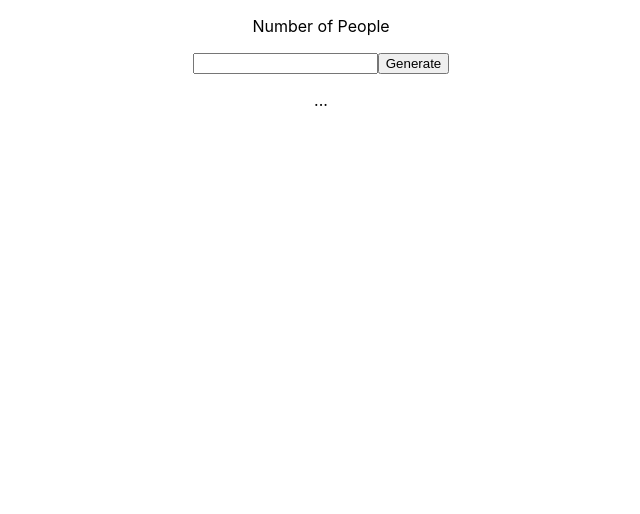
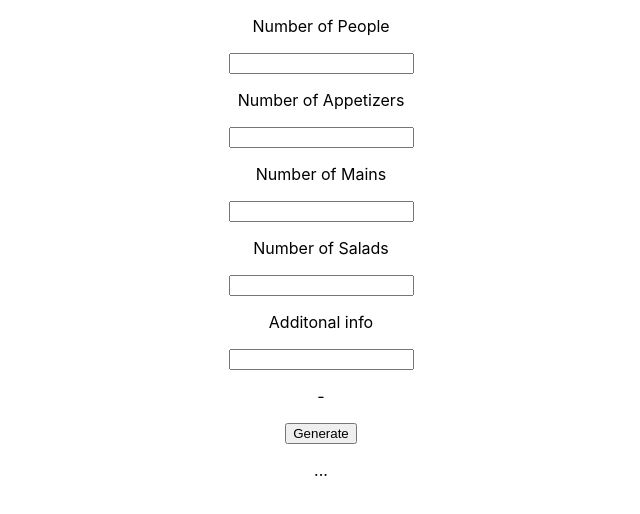
Before and after one commit to Matt-2112/cater-proposal-bot-client, a React (Create React App) app: page / in a window 1280 px wide. Shown: the top 514 px of the page, without its empty margins (319-959 px from the left). Built offline with nearby package versions, Linux system fonts and the light colour scheme.

Commit message:
req body including apps, mains, salads, additions

```diff
--- a/src/App.js
+++ b/src/App.js
@@ -8,12 +8,17 @@ function App() {
 
   const onClick = async () => {
     const data = {
-      numPeople: document.getElementById('numPeople').value
+      numPeople: document.getElementById('numPeople').value,
+      numApps: document.getElementById('numApps').value,
+      numMains: document.getElementById('numMains').value,
+      numSalads: document.getElementById('numSalads').value,
+      additonalInfo: document.getElementById('additonalInfo').value,
     }
 
-    axios.post('https://termite-underwear.cyclic.app/api/ask', data, {headers:{"Content-Type" : "application/json"}})
+    axios.post('http://localhost:8080/api/ask', data, {headers:{"Content-Type" : "application/json"}})
     .then(function (response) {
-      setResponse(response);
+      setResponse(response.data);
+      // console.log(response)
     })
     .catch(function (error) {
       console.log(error.response.data);
@@ -26,7 +31,16 @@ function App() {
     <div className="App">
      <div className='Form'>
       <p>Number of People</p>
-      <input className='numPeople' id='numPeople'></input>
+      <input className='numInput' id='numPeople'></input>
+      <p>Number of Appetizers</p>
+      <input className='numInput' id='numApps'></input>
+      <p>Number of Mains</p>
+      <input className='numInput' id='numMains'></input>
+      <p>Number of Salads</p>
+      <input className='numInput' id='numSalads'></input>
+      <p>Additonal info</p>
+      <input className='txtInput' id='additonalInfo'></input>
+      <p>-</p>
       <button onClick={onClick}>Generate</button>
      </div>
      <div className='response'>
```
